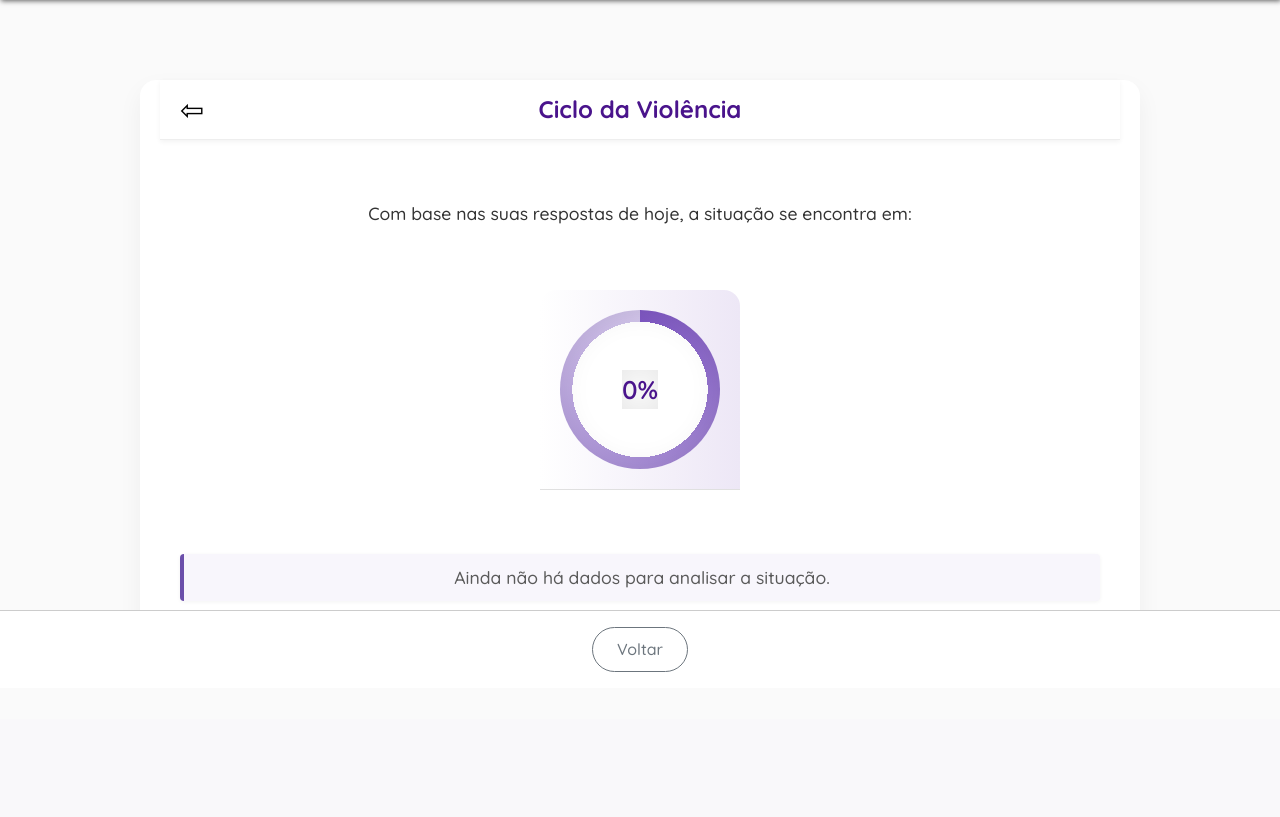
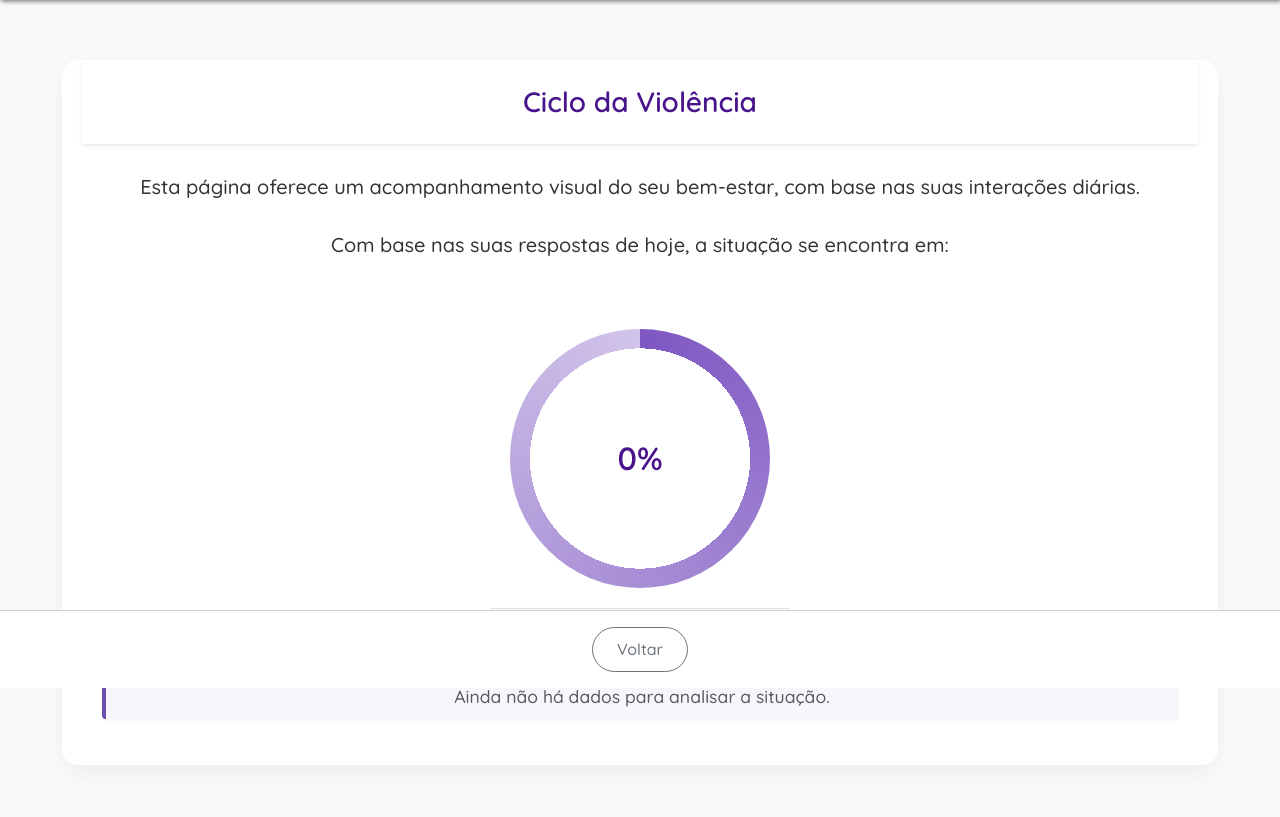
Before and after one commit to immlvia/Diario-da-Mulher, a Flask app: page /ciclo in a window 1280 px wide. Shown: the part 112-929 px from the top of the page. Before the commit the page ends 784 px from the top, so only its background shows below. Run offline with Flask 3, Linux system fonts and the light colour scheme; the visitor is signed in with stand-in values (Sample User, id 1).

Commit message:
Alterações na página do ciclo: CSS e HTML

```diff
--- a/app/static/style.css
+++ b/app/static/style.css
@@ -286,10 +286,10 @@ body {
 
 /* Container principal */
 .container.ciclo-container {
-    max-width: 1000px;
-    margin: 40px auto;
+     width: 95%;
+    max-width: none;
+    margin: 20px auto;
     padding: 0 20px;
-    width: 100%;
     box-sizing: border-box;
     display: flex;
     flex-direction: column;
@@ -297,6 +297,11 @@ body {
     border-radius: 16px;
     box-shadow: 0 10px 25px rgba(0, 0, 0, 0.05);
 }
+
+.ciclo-container .row {
+    margin-bottom: 0.25rem !important;
+}
+
 
 /* Cabeçalho */
 /*
@@ -318,34 +323,24 @@ body {
     padding: 20px;
     border-bottom: 1px solid #e0e0e0;
     position: relative;
-    background: linear-gradient(to right, #ffffff, #ede7f6);
+    background: transparent;
     border-top-left-radius: 16px;
     border-top-right-radius: 16px;
 }
 
 .ciclo-header h1 {
-    font-size: 24px;
-    font-weight: 700;
+    font-family: "Quicksand", sans-serif;
+    font-size: 28px;
+    font-weight: 600;
     color: #4a148c;
     margin: 0;
     text-align: center;
+    padding: 10px 0;
+    letter-spacing: normal;
+    text-shadow: none;
 }
 
-.ciclo-header .btn-fechar {
-    position: absolute;
-    left: 20px;
-    top: 50%;
-    transform: translateY(-50%);
-    background: none;
-    border: none;
-    font-size: 1.8em;
-    color: #4a148c;
-    cursor: pointer;
-    padding: 0;
-    line-height: 1;
-    z-index: 10;
-    transition: color 0.3s ease;
-}
+
 
 .ciclo-header .btn-fechar:hover,
 .ciclo-header .btn-fechar:focus {
@@ -362,8 +357,8 @@ body {
 
 /* Círculo de progresso */
 .circular-progress-container {
-    width: 200px;
-    height: 200px;
+    width: 300px;
+    height: 300px;
     margin: 2rem auto;
     position: relative;
     display: flex;
@@ -380,23 +375,17 @@ body {
     display: flex;
     justify-content: center;
     align-items: center;
-    box-shadow: inset 0 0 30px rgba(0, 0, 0, 0.08);
     position: relative;
 }
 
 .circular-progress .progress-value {
-    font-size: 1.6rem;
+    font-size: 2rem;
     font-weight: 600;
     color: #4a148c;
     position: absolute;
-    box-shadow: inset 0 0 30px rgba(0, 0, 0, 0.1);
 
 }
 
-/*Cabeçalho ciclo*/
-/*
-usar no footer
-*/
 .ciclo-header {
     display: flex;
     justify-content: center;
--- a/app/templates/ciclo.html
+++ b/app/templates/ciclo.html
@@ -3,12 +3,18 @@
 
 <div class="container ciclo-container">
     <div class="ciclo-header">
-        <button class="btn-fechar" id="btn-voltar-diario">⇦</button>
         <h1>Ciclo da Violência</h1>
     </div>
 
+
+
+    <div class="row mb-1">
+        <h2 class="text-center">Esta página oferece um acompanhamento visual do seu bem-estar, com base nas suas interações diárias.</h2>
+    </div>
     <section class="indicador-violencia">
-        <p>Com base nas suas respostas de hoje, a situação se encontra em:</p>
+        <div class="row mb-1">
+            <h2 class="text-center">Com base nas suas respostas de hoje, a situação se encontra em:</h2>
+        </div>
         <div class="circular-progress-container">
             <div class="circular-progress">
                 <span class="progress-value">0%</span>
@@ -16,7 +22,6 @@
         </div>
         <p id="situacaoText">Ainda não há dados para analisar a situação.</p>
     </section>
-
 </div>
 
 <script src="{{ url_for('static', filename='ciclo.js') }}"></script>
```
Also changed, not shown: migrations/versions/c5c86a1d9b09_criação_do_banco_de_dados.py (deleted, +0 -36 lines).
